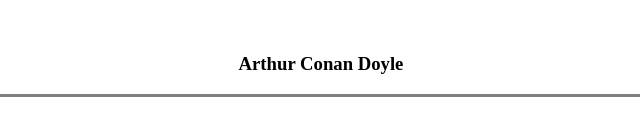
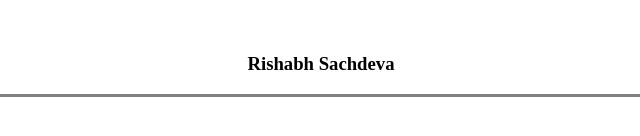
Before and after one commit to Rishsach/Web-course, a plain HTML site: page Sections/index.html in a window 1280 px wide. Shown: the part 196-332 px from the top of the page, 319-959 px from the left. Drawn offline with Linux system fonts and the light colour scheme.

Commit message:
Update index.html

```diff
--- a/Sections/index.html
+++ b/Sections/index.html
@@ -6,6 +6,6 @@
   <br />
   <h2>by</h2>
   <br />
-  <h3>Arthur Conan Doyle</h3>
+  <h3>Rishabh Sachdeva</h3>
   <hr size="3" noshade />
 </center>
```
